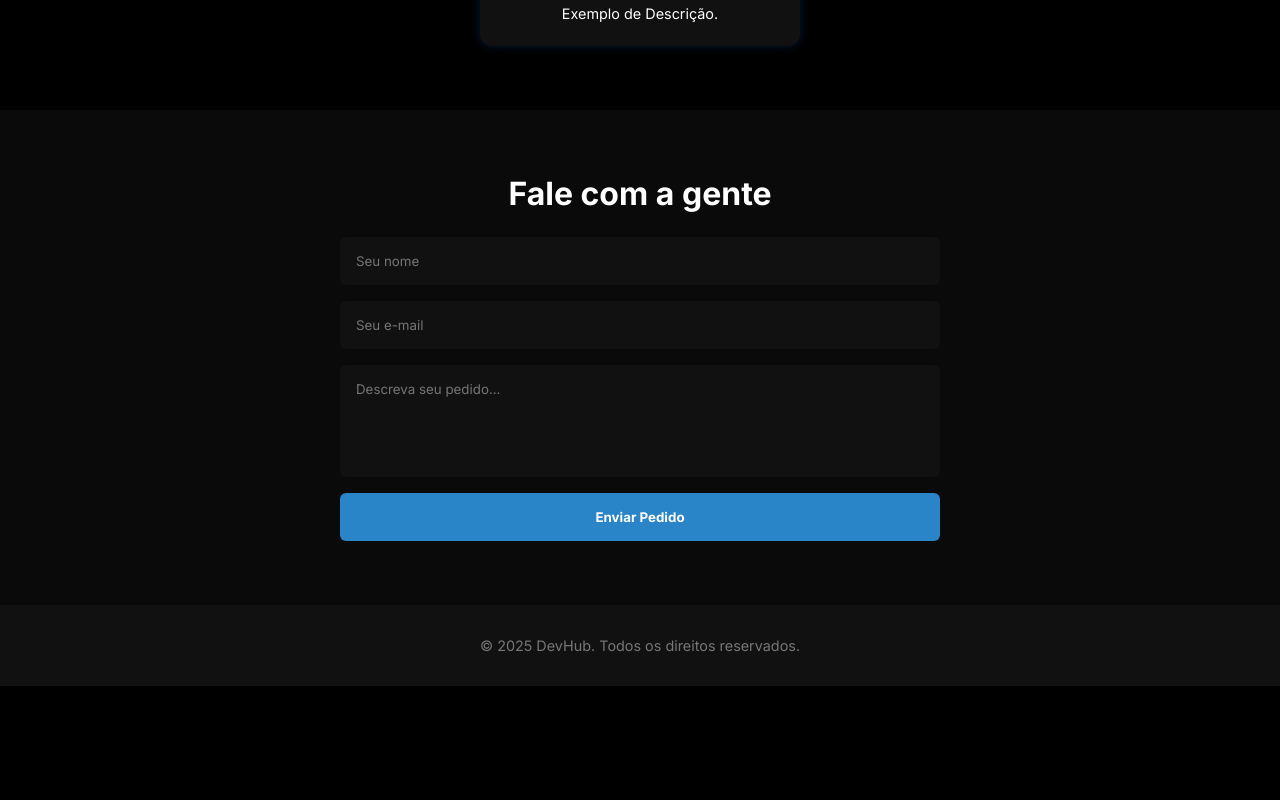
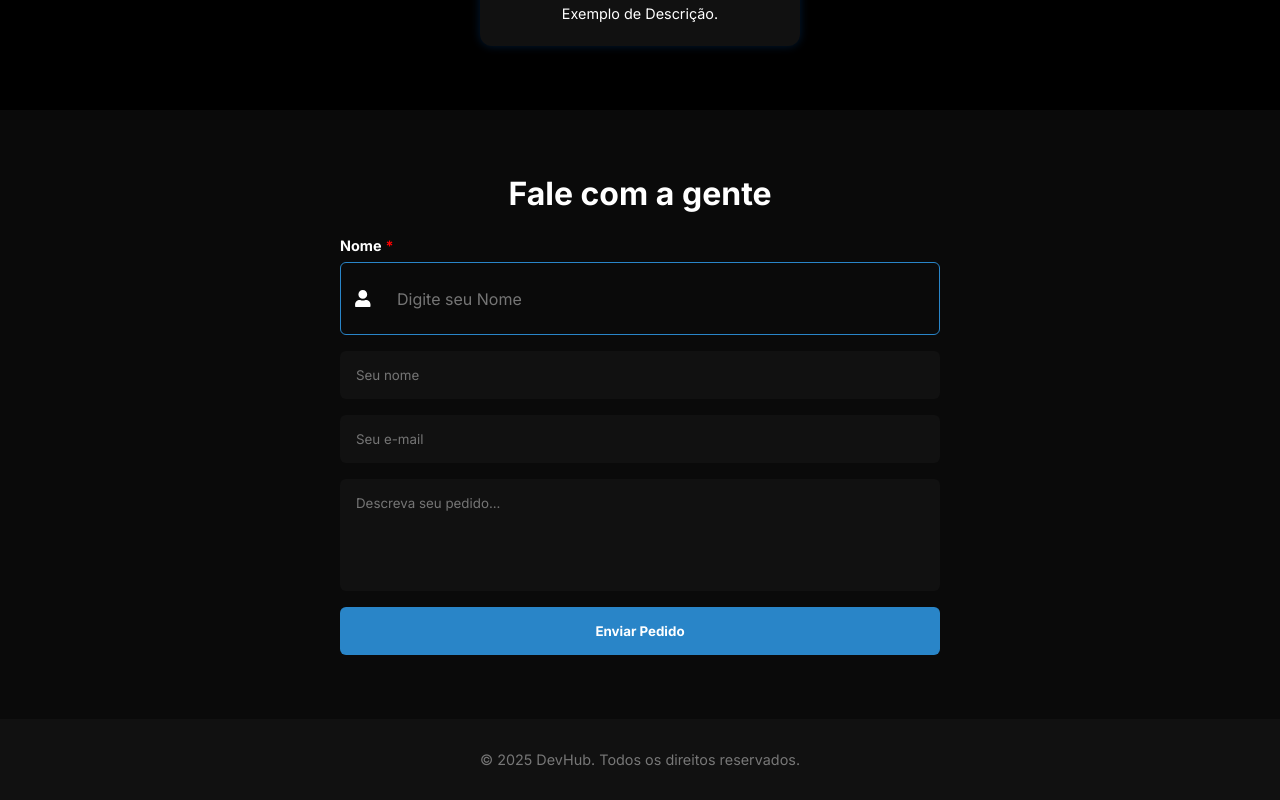
Before and after one commit to SrTinny/devhub, a React (Vite) app: page / in a window 1280 px wide. Shown: the part 1780-2580 px from the top of the page. Before the commit the page ends 2466 px from the top, so only its background shows below. Built offline with nearby package versions, Linux system fonts and the light colour scheme.

Commit message:
feat: implementando montagem de input

```diff
--- a/src/components/ContactForm/ContactForm.tsx
+++ b/src/components/ContactForm/ContactForm.tsx
@@ -1,10 +1,19 @@
 import styles from "./ContactForm.module.css";
+import Input from "../Input/Input";
+import { FaUser } from "react-icons/fa";
 
 function ContactForm() {
   return (
     <section className={styles.contact} id="contato">
       <h2>Fale com a gente</h2>
       <form onSubmit={(e) => e.preventDefault()}>
+        <Input
+          label="Nome"
+          placeholder="Digite seu Nome"
+          icon={<FaUser />}
+          required
+        />
+
         <input type="text" name="nome" placeholder="Seu nome" required />
         <input type="email" name="email" placeholder="Seu e-mail" required />
         <textarea
```
